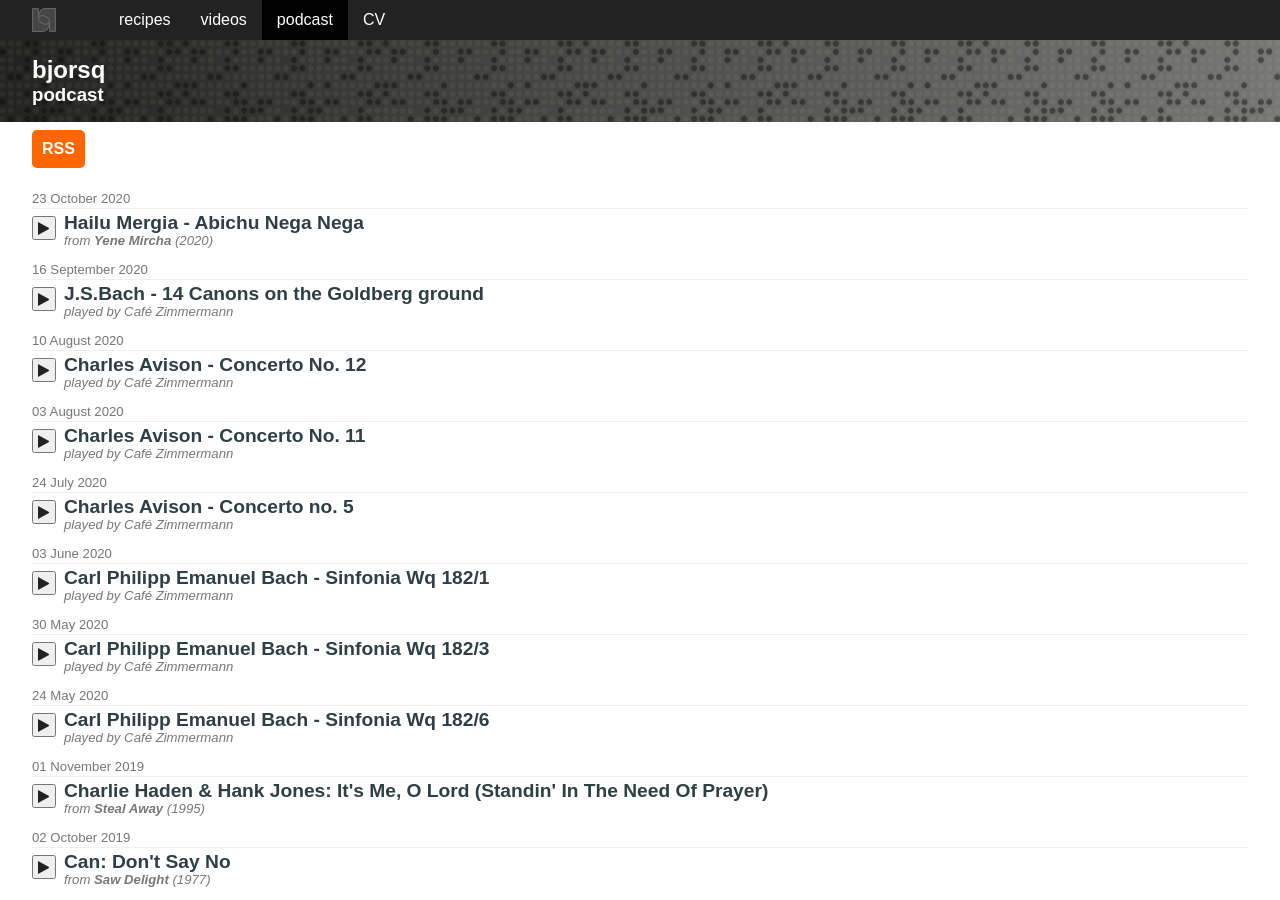
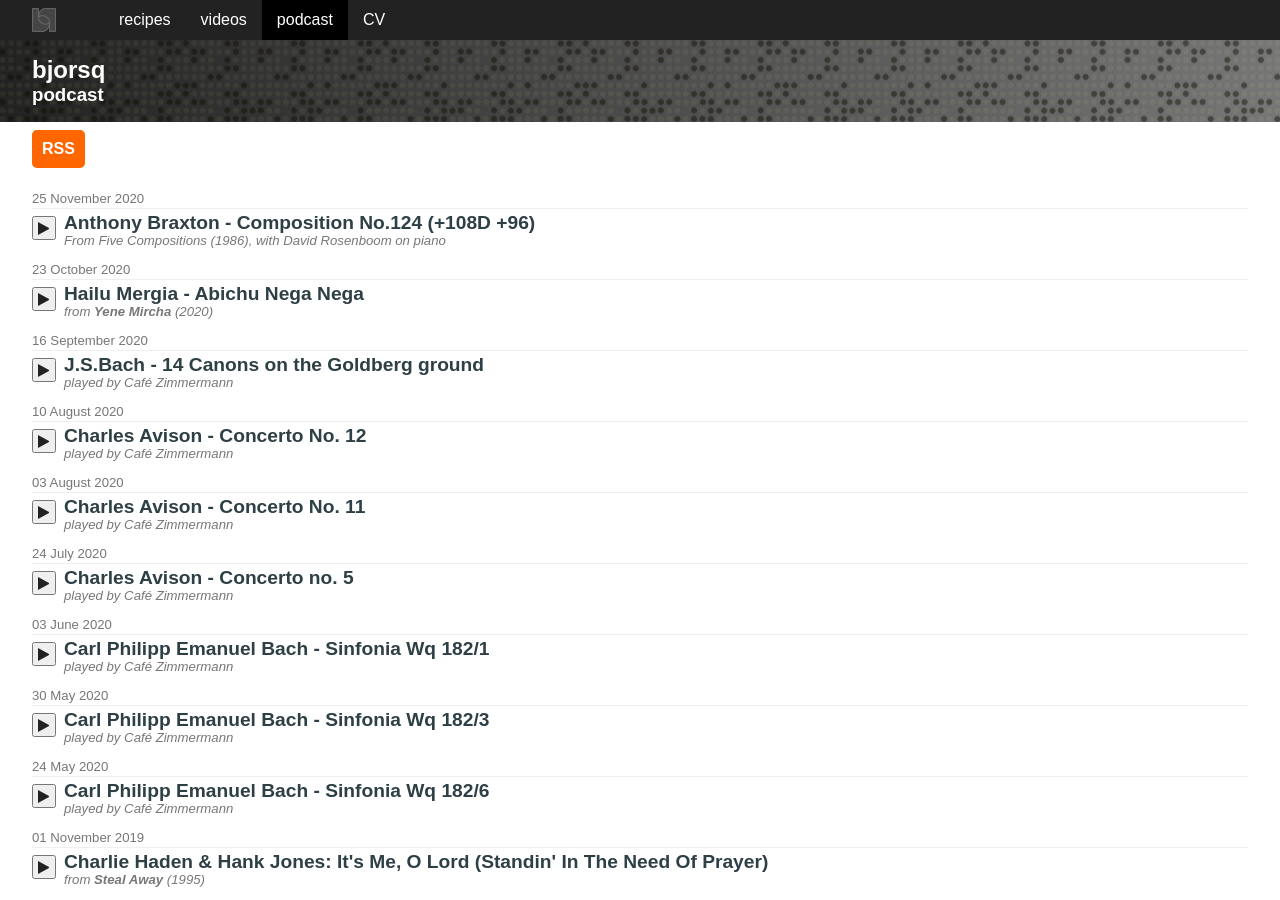
Before and after one commit to bjorsq/bjorsq.github.com, a Jekyll site: the page built from podcast.md, in a window 1280 px wide and 900 px high. Built offline with Jekyll 4.4.1, drawn with Linux system fonts in a browser that asks for light colours.

Commit message:
Added a track to podcast

```diff
--- a/_data/podcast.yml
+++ b/_data/podcast.yml
@@ -1,4 +1,9 @@
 ---
+-
+  date: "2020-11-25"
+  description: "From Five Compositions (1986), with David Rosenboom on piano"
+  file: "AnthonyBraxton-CompositionNo.124.108D.96.mp3"
+  title: "Anthony Braxton - Composition No.124 (+108D +96)"
 -
   date: "2020-10-23"
   description: "from **Yene Mircha** (2020)"
```
